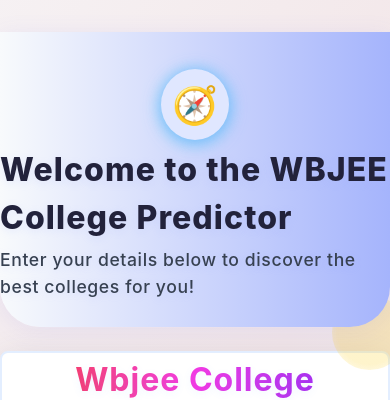
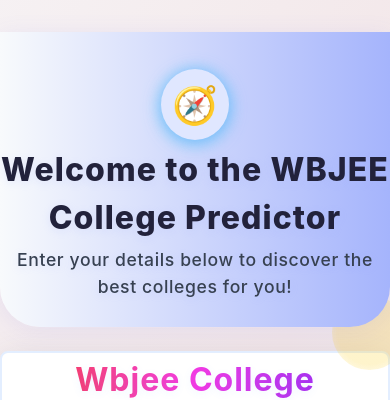
Before and after one commit to LordOfTheCommits/Collage_predictor_front, an Angular app: page / in a window 390 px wide. Shown: the top 400 px of the page. Built offline with nearby package versions, Linux system fonts and the light colour scheme; no server answers.

Commit message:
cetre home page text

```diff
--- a/src/app/app.component.css
+++ b/src/app/app.component.css
@@ -289,3 +289,22 @@
   position: relative;
   overflow: unset;
 }
+
+.custom-header .header-content {
+  display: flex;
+  flex-direction: column;
+  align-items: center;
+  justify-content: center;
+  text-align: center;
+  width: 100%;
+}
+
+@media (max-width: 600px) {
+  .custom-header .header-content {
+    padding-left: 0 !important;
+    padding-right: 0 !important;
+    text-align: center !important;
+    align-items: center !important;
+    justify-content: center !important;
+  }
+}
```
